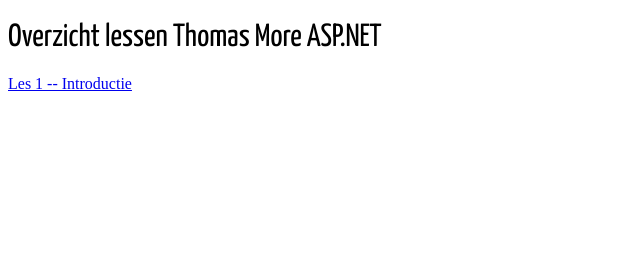
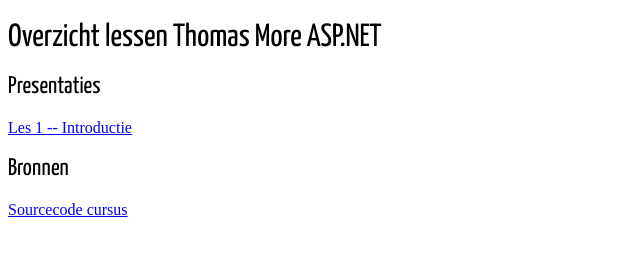
Before and after one commit to rceuls/rceuls.github.io, a plain HTML site: page index.html in a window 1280 px wide. Shown: the whole page, without its empty margins (0-640 px from the left). Drawn offline with Linux system fonts and the light colour scheme; a web font is replaced by a local one.

Commit message:
added link to course

```diff
--- a/index.html
+++ b/index.html
@@ -29,7 +29,10 @@
 
 <body>
   <h1>Overzicht lessen Thomas More ASP.NET</h1>
+  <h2>Presentaties</h2>
   <a href="001_intro.html">Les 1 -- Introductie</a> <br />
+  <h2>Bronnen</h2>
+  <a href="https://github.com/rceuls/Course2019">Sourcecode cursus</a>
 </body>
 
 </html>
```
